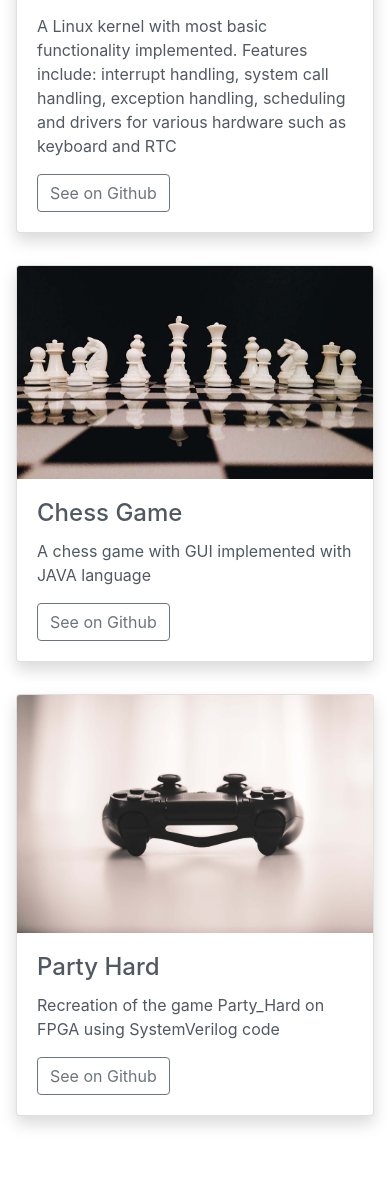
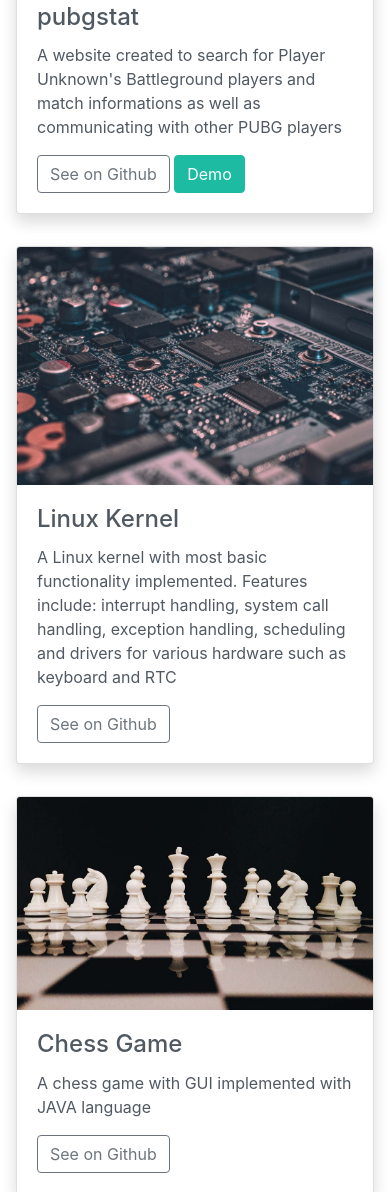
Before and after one commit to WeiliLiu/personal_website_src_code, a plain HTML site: page index.html in a window 390 px wide. Shown: the part 4643-5835 px from the top of the page. Drawn offline with nearby package versions, Linux system fonts and the light colour scheme.

Commit message:
new project added

```diff
--- a/css/style.css
+++ b/css/style.css
@@ -243,6 +243,12 @@ ul.timeline > li:before {
     margin: 0 auto 2rem;
 }
 
+.demo-button {
+    background-color: #1ebba3!important;
+    color: white!important;
+    border-color: #1ebba3!important;
+}
+
 /* footer section*/
 footer {
     background-color: #40474e;
--- a/index.html
+++ b/index.html
@@ -203,6 +203,18 @@
         <div class="row padding">
             <div class="col-lg-4 col-md-6">
                 <div class="card shadow" data-aos="fade-up" data-aos-delay="200">
+                    <div class="card-img-top"><img class="card-img-top" src="https://firebasestorage.googleapis.com/v0/b/pubgstat-db9ba.appspot.com/o/d71d07deb036d0d63666f6652833621.png?alt=media&token=e806e77e-7df4-401a-8302-cbc9156f35ad"></div>
+                    <div class="card-body">
+                        <h4 class="card-title">pubgstat</h4>
+                        <p class="card-text">A website created to search for Player Unknown's Battleground players and match
+                            informations as well as communicating with other PUBG players</p>
+                        <a href="https://github.com/WeiliLiu/pubgstat" target="_blank" class="btn btn-outline-secondary">See on Github</a>
+                        <a href="https://pubgstat-db9ba.firebaseapp.com/" target="_blank" class="btn btn-outline-secondary demo-button">Demo</a>
+                    </div>
+                </div>
+            </div>
+            <div class="col-lg-4 col-md-6">
+                <div class="card shadow" data-aos="fade-up" data-aos-delay="300">
                     <div class="card-img-top"><img class="card-img-top" src="images/linux-kernel.jpg"></div>
                     <div class="card-body">
                         <h4 class="card-title">Linux Kernel</h4>
@@ -215,22 +227,12 @@
                 </div>
             </div>
             <div class="col-lg-4 col-md-6">
-                <div class="card shadow" data-aos="fade-up" data-aos-delay="300">
+                <div class="card shadow" data-aos="fade-up" data-aos-delay="400">
                     <div class="card-img-top"><img class="card-img-top" src="images/chess-game.jpg"></div>
                     <div class="card-body">
                         <h4 class="card-title">Chess Game</h4>
                         <p class="card-text">A chess game with GUI implemented with JAVA language</p>
                         <a href="https://github.com/WeiliLiu/Chess_Game" target="_blank" class="btn btn-outline-secondary">See on Github</a>
-                    </div>
-                </div>
-            </div>
-            <div class="col-lg-4 col-md-6">
-                <div class="card shadow" data-aos="fade-up" data-aos-delay="400">
-                    <div class="card-img-top"><img class="card-img-top" src="images/party-hard.jpg"></div>
-                    <div class="card-body">
-                        <h4 class="card-title">Party Hard</h4>
-                        <p class="card-text">Recreation of the game Party_Hard on FPGA using SystemVerilog code</p>
-                        <a href="https://github.com/WeiliLiu/Party_Hard" target="_blank" class="btn btn-outline-secondary">See on Github</a>
                     </div>
                 </div>
             </div>
```
Also changed, not shown: images/party-hard.jpg (deleted).
